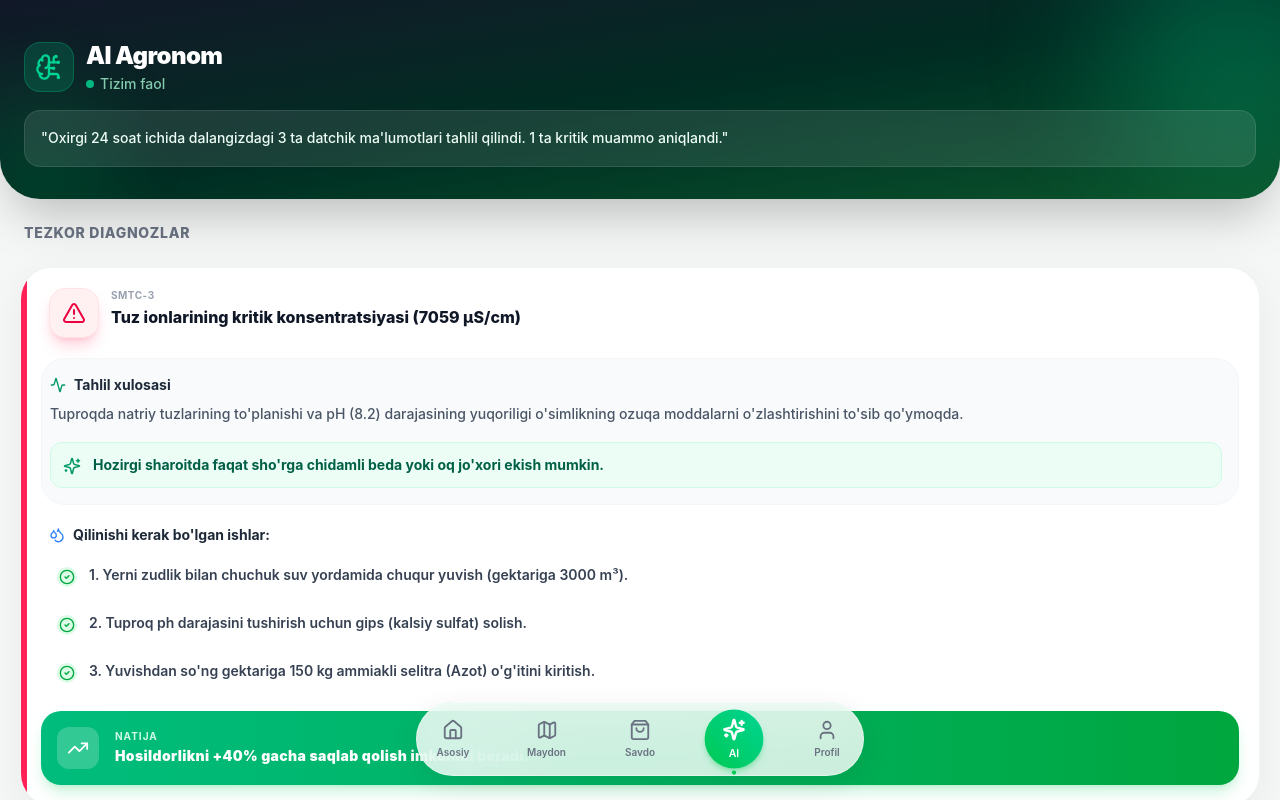
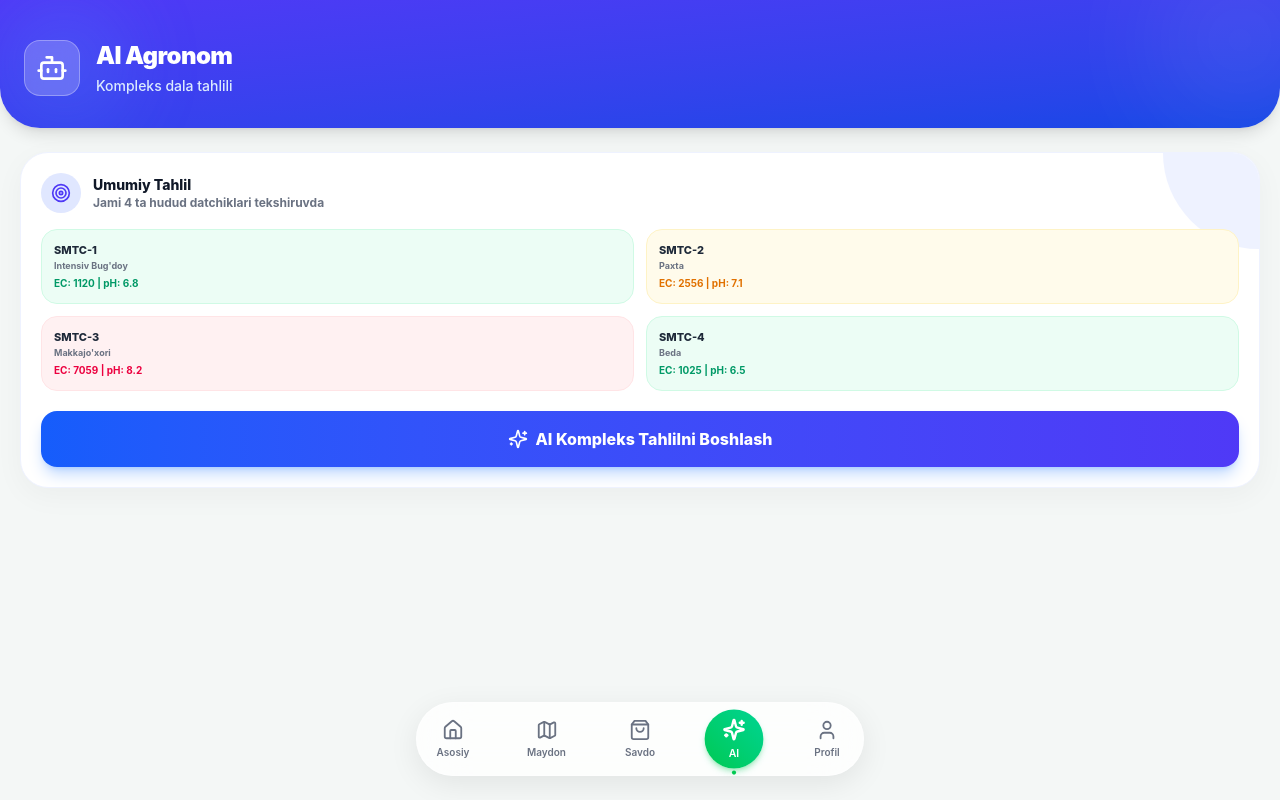
Before and after one commit to mddd18/FERDO_, a React (Vite) app: page /ai-yordamchi in a window 1280 px wide. Shown: the top 800 px of the page. Built offline with nearby package versions, Linux system fonts and the light colour scheme.

Commit message:
Update AIRecommendations.tsx

```diff
--- a/src/app/pages/AIRecommendations.tsx
+++ b/src/app/pages/AIRecommendations.tsx
@@ -1,135 +1,138 @@
+import { useState } from 'react';
 import { Navigation } from '../components/Navigation';
-import {
-  Sparkles, AlertTriangle, Activity, TrendingUp,
-  CheckCircle2, BrainCircuit, Droplets, MessageSquare, ChevronRight
-} from 'lucide-react';
-import { aiRecommendations } from '../data/mockData';
+import { Bot, Sparkles, Loader2, Target } from 'lucide-react';
+import { sensors } from '../data/mockData';
+// Gemini AI to'g'ridan-to'g'ri shu yerga chaqiriladi
+import { GoogleGenerativeAI } from "@google/generative-ai";
 
 export function AIRecommendations() {
+  const [aiResponse, setAiResponse] = useState<string | null>(null);
+  const [isLoading, setIsLoading] = useState(false);
+
+  const handleAskAI = async () => {
+    setIsLoading(true);
+
+    try {
+      // 1. API kalitni tekshiramiz
+      const API_KEY = import.meta.env.VITE_GEMINI_API_KEY;
+      if (!API_KEY) {
+        setAiResponse("API kaliti kiritilmagan! Iltimos, VITE_GEMINI_API_KEY ni sozlang.");
+        setIsLoading(false);
+        return;
+      }
+
+      // 2. Gemini AI ni ishga tushiramiz
+      const genAI = new GoogleGenerativeAI(API_KEY);
+      const model = genAI.getGenerativeModel({
+        model: "gemini-1.5-flash",
+        systemInstruction: `Sen 'FERDO' Agri 4.0 startapining Bosh AI Agronomisan. Sening vazifang - fermerning barcha 4 ta maydonidagi datchik ma'lumotlarini birdaniga tahlil qilib, umumiy va aniq hisobot berish.
+        Qoidalarga qat'iy rioya qil:
+        1. Har bir maydon (kontur) uchun qisqacha holatini aytib o't (Namlik, Harorat, EC, pH qanaqa).
+        2. Yaxshi holatdagi maydonlarni (SMTC-1, SMTC-4) ham maqtab, ishni shunday davom ettirishni ayt.
+        3. Agar EC (sho'rlanish) 2000 dan yuqori va pH 8.0 atrofida bo'lsa (Masalan SMTC-3 va SMTC-2 da), zudlik bilan yerni yuvish va gips solishni buyur. NPK dagi Azot (N) past bo'lsa, o'g'it berishni ayt.
+
+        Javob tuzilishi:
+        - 📝 Umumiy xulosa (Fermaning joriy holati).
+        - 📊 Har bir maydon bo'yicha tahlil.
+        - 🚨 Zudlik bilan ko'rilishi kerak bo'lgan choralar (faqat muammoli hududlar uchun).
+        Javobni o'zbek tilida, professional lekin tushunarli qilib yoz.`
+      });
+
+      // 3. Datchik ma'lumotlarini AI ga matn ko'rinishida tayyorlaymiz
+      const sensorsText = sensors.map(s =>
+        `- ${s.name} (${s.cropType}): Holati - ${s.status}, Harorat: ${s.temperature}°C, Namlik: ${s.moisture}%, EC (Tuz): ${s.conductivity} µS/cm, pH: ${s.phLevel}, NPK (N:${s.npk.n}, P:${s.npk.p}, K:${s.npk.k})`
+      ).join('\n');
+
+      const prompt = `Fermerdan quyidagi 4 ta maydon bo'yicha bugungi datchik ma'lumotlari keldi:\n\n${sensorsText}\n\nIltimos, ushbu 4 ta maydonni to'liq tahlil qilib, kompleks AI diagnozni yozib ber.`;
+
+      // 4. Javobni olamiz
+      const result = await model.generateContent(prompt);
+      setAiResponse(result.response.text());
+
+    } catch (error) {
+      console.error("AI bilan ishlashda xato:", error);
+      setAiResponse("AI serverlari bilan bog'lanishda xatolik yuz berdi.");
+    } finally {
+      setIsLoading(false);
+    }
+  };
+
   return (
-    <div className="min-h-screen bg-[#F4F7F6] pb-28 font-sans">
+    <div className="min-h-screen bg-[#F4F7F6] pb-28 font-sans overflow-x-hidden">
 
-      {/* 1. AI PREMIUM HEADER (Neyrotarmoq uslubi) */}
-      <div className="bg-gradient-to-br from-gray-900 via-emerald-950 to-green-900 pt-10 pb-8 px-6 shadow-2xl rounded-b-[40px] relative overflow-hidden">
+      {/* HEADER */}
+      <div className="bg-gradient-to-br from-indigo-600 to-blue-700 pt-10 pb-8 px-6 rounded-b-[40px] shadow-lg relative overflow-hidden">
+        <div className="absolute -top-10 -right-10 w-40 h-40 bg-white opacity-10 rounded-full blur-3xl"></div>
+        <div className="absolute bottom-0 left-0 w-32 h-32 bg-blue-400 opacity-20 rounded-full blur-2xl"></div>
 
-        {/* Glowing / Pulse effektlari (AI ishlayotganini bildiradi) */}
-        <div className="absolute top-0 right-0 w-64 h-64 bg-emerald-500 opacity-20 rounded-full blur-3xl -mr-20 -mt-20 animate-pulse"></div>
-        <div className="absolute bottom-0 left-0 w-40 h-40 bg-green-400 opacity-10 rounded-full blur-2xl -ml-10 -mb-10"></div>
-
-        <div className="relative z-10 flex items-center justify-between mb-4">
-          <div className="flex items-center gap-3">
-            <div className="bg-emerald-500/20 p-2.5 rounded-2xl border border-emerald-500/30 backdrop-blur-sm">
-              <BrainCircuit size={28} className="text-emerald-400" />
+        <div className="flex items-center gap-4 relative z-10">
+          <div className="w-14 h-14 bg-white/20 rounded-2xl backdrop-blur-sm flex items-center justify-center border border-white/30">
+            <Bot size={32} className="text-white" />
           </div>
           <div>
             <h1 className="text-2xl font-black text-white tracking-tight">AI Agronom</h1>
-              <p className="text-emerald-200/80 text-sm font-medium mt-0.5 flex items-center gap-1.5">
-                <span className="w-2 h-2 rounded-full bg-emerald-400 animate-pulse"></span> Tizim faol
-              </p>
+            <p className="text-blue-100 font-medium text-sm mt-1">Kompleks dala tahlili</p>
           </div>
-          </div>
-        </div>
-
-        {/* AI qisqacha xulosasi */}
-        <div className="relative z-10 bg-white/10 backdrop-blur-md border border-white/10 rounded-2xl p-4 mt-4 text-emerald-50">
-          <p className="text-sm font-medium leading-relaxed">
-            "Oxirgi 24 soat ichida dalangizdagi 3 ta datchik ma'lumotlari tahlil qilindi. 1 ta kritik muammo aniqlandi."
-          </p>
         </div>
       </div>
 
       <main className="px-5 mt-6 space-y-6">
 
-        <div className="flex justify-between items-center px-1">
-          <h2 className="text-sm font-extrabold text-gray-500 uppercase tracking-wider">Tezkor diagnozlar</h2>
-        </div>
+        {/* BARCHA MAYDONLAR TAHILILI KARTOCHKASI */}
+        <div className="bg-white rounded-[28px] p-5 shadow-[0_8px_30px_rgb(0,0,0,0.04)] border border-indigo-50 relative overflow-hidden">
+          <div className="absolute top-0 right-0 w-24 h-24 bg-indigo-50 rounded-bl-full -z-0"></div>
 
-        {/* 2. DIAGNOSTIK KARTOCHKALAR (Premium Report) */}
-        {aiRecommendations.map((rec, index) => (
-          <div key={index} className="relative rounded-[32px] bg-white p-5 shadow-[0_10px_40px_rgba(0,0,0,0.05)] border border-gray-100 overflow-hidden group">
-
-            {/* Xavf darajasiga qarab yon tomondagi rangli chiziq */}
-            <div className={`absolute left-0 top-0 bottom-0 w-1.5 ${rec.urgency === 'high' ? 'bg-rose-500' : 'bg-amber-500'}`}></div>
-
-            {/* Sarlavha: Muammo */}
-            <div className="flex items-start gap-3 mb-5 pl-2">
-              <div className={`p-3 rounded-2xl shrink-0 shadow-lg ${rec.urgency === 'high' ? 'bg-rose-50 text-rose-600 shadow-rose-500/20 border border-rose-100' : 'bg-amber-50 text-amber-600 shadow-amber-500/20 border border-amber-100'}`}>
-                <AlertTriangle size={24} strokeWidth={2} />
+          <div className="flex items-center gap-3 mb-4 relative z-10">
+            <div className="w-10 h-10 bg-indigo-100 rounded-full flex items-center justify-center">
+              <Target size={20} className="text-indigo-600" />
             </div>
             <div>
-                <span className="text-[10px] font-bold text-gray-400 uppercase tracking-wider mb-1 block">
-                  {rec.sensorId}
-                </span>
-                <h3 className="text-base font-extrabold text-gray-900 leading-tight">
-                  {rec.issue}
-                </h3>
+              <h3 className="text-sm font-extrabold text-gray-900">Umumiy Tahlil</h3>
+              <p className="text-xs font-bold text-gray-500">Jami 4 ta hudud datchiklari tekshiruvda</p>
             </div>
           </div>
 
-            {/* AI Xulosasi (Glass effect ichida) */}
-            <div className="bg-[#F8FAFC] rounded-[24px] p-4 border border-gray-100/50 mb-5 pl-2">
-              <div className="flex items-center gap-2 mb-2">
-                <Activity size={16} className="text-emerald-600" />
-                <h4 className="font-bold text-sm text-gray-800">Tahlil xulosasi</h4>
+          {/* Dinamik Datchiklar Grid (4 ta maydon qisqacha ko'rinishi) */}
+          <div className="grid grid-cols-2 gap-3 mb-5 relative z-10">
+            {sensors.map((sensor) => (
+              <div key={sensor.id} className={`p-3 rounded-2xl border ${sensor.status === 'danger' ? 'bg-rose-50 border-rose-100' : sensor.status === 'warning' ? 'bg-amber-50 border-amber-100' : 'bg-emerald-50 border-emerald-100'}`}>
+                 <h4 className="text-[11px] font-extrabold text-gray-800">{sensor.name}</h4>
+                 <p className="text-[9px] font-bold text-gray-500 mb-1">{sensor.cropType}</p>
+                 <div className={`text-[10px] font-bold ${sensor.status === 'danger' ? 'text-rose-600' : sensor.status === 'warning' ? 'text-amber-600' : 'text-emerald-600'}`}>
+                   EC: {sensor.conductivity} | pH: {sensor.phLevel}
                  </div>
-              <p className="text-sm text-gray-600 font-medium leading-relaxed">
-                {rec.diagnosis}
-              </p>
-
-              {/* Tavsiya qilingan ekin */}
-              <div className="mt-4 bg-emerald-50 border border-emerald-100 p-3 rounded-xl flex items-start gap-3">
-                <Sparkles size={18} className="text-emerald-600 shrink-0 mt-0.5" />
-                <p className="text-sm font-bold text-emerald-800">
-                  {rec.cropSuggestion}
-                </p>
-              </div>
-            </div>
-
-            {/* Qadam-ba-qadam choralar */}
-            <div className="mb-5 pl-2">
-              <div className="flex items-center gap-2 mb-3">
-                <Droplets size={16} className="text-blue-500" />
-                <h4 className="font-bold text-sm text-gray-800">Qilinishi kerak bo'lgan ishlar:</h4>
-              </div>
-              <div className="space-y-2.5">
-                {rec.actionSteps.map((step, idx) => (
-                  <div key={idx} className="flex items-start gap-3 bg-white p-2 rounded-xl">
-                    <div className="mt-0.5 bg-green-100 rounded-full p-0.5">
-                      <CheckCircle2 size={16} className="text-green-600" />
-                    </div>
-                    <p className="text-sm font-semibold text-gray-700">{step}</p>
               </div>
             ))}
           </div>
+
+          <button
+            onClick={handleAskAI}
+            disabled={isLoading}
+            className="w-full relative z-10 bg-gradient-to-r from-blue-600 to-indigo-600 text-white py-4 rounded-2xl font-extrabold flex items-center justify-center gap-2 shadow-lg shadow-blue-500/30 hover:shadow-blue-500/50 transition-all active:scale-[0.98] disabled:opacity-70"
+          >
+            {isLoading ? (
+              <><Loader2 size={20} className="animate-spin" /> Barcha maydonlar tahlil qilinmoqda...</>
+            ) : (
+              <><Sparkles size={20} /> AI Kompleks Tahlilni Boshlash</>
+            )}
+          </button>
         </div>
 
-            {/* Kutilayotgan Natija (Highlight) */}
-            <div className="bg-gradient-to-r from-emerald-500 to-green-600 rounded-[20px] p-4 flex items-center gap-4 text-white shadow-lg shadow-green-500/20">
-              <div className="bg-white/20 p-2.5 rounded-xl backdrop-blur-sm">
-                <TrendingUp size={22} />
+        {/* AI JAVOBI */}
+        {aiResponse && (
+          <div className="bg-white rounded-[28px] p-6 shadow-[0_8px_30px_rgb(0,0,0,0.06)] border border-indigo-50 relative">
+            <div className="flex items-center gap-3 mb-4 border-b border-gray-50 pb-4">
+              <div className="w-10 h-10 bg-indigo-50 rounded-full flex items-center justify-center">
+                <Bot size={20} className="text-indigo-600" />
               </div>
-              <div>
-                <p className="text-[10px] font-bold text-emerald-100 uppercase tracking-widest mb-0.5">Natija</p>
-                <p className="text-sm font-black tracking-wide">{rec.expectedYieldImpact}</p>
+              <h3 className="text-base font-extrabold text-gray-900">FERDO AI Umumiy Xulosasi</h3>
+            </div>
+
+            <div className="prose prose-sm prose-indigo max-w-none font-medium text-gray-700 leading-relaxed whitespace-pre-wrap">
+              {aiResponse}
             </div>
           </div>
-
-          </div>
-        ))}
-
-        {/* 3. AI BILAN CHAT (Yangi UX ishora) */}
-        <button className="w-full mt-2 bg-white border border-gray-200 hover:border-emerald-500 p-4 rounded-[28px] shadow-sm flex items-center justify-between group transition-all active:scale-[0.98]">
-          <div className="flex items-center gap-3">
-            <div className="w-12 h-12 bg-gray-50 group-hover:bg-emerald-50 rounded-2xl flex items-center justify-center transition-colors">
-              <MessageSquare size={22} className="text-gray-400 group-hover:text-emerald-600" />
-            </div>
-            <div className="text-left">
-              <h4 className="text-sm font-extrabold text-gray-900">AI ga savol berish</h4>
-              <p className="text-xs font-medium text-gray-500 mt-0.5">Ovozli yoki matnli xabar</p>
-            </div>
-          </div>
-          <ChevronRight size={20} className="text-gray-300 group-hover:text-emerald-500 transition-colors" />
-        </button>
+        )}
 
       </main>
 
```
Lines whose indentation alone changed are shown as unchanged.
